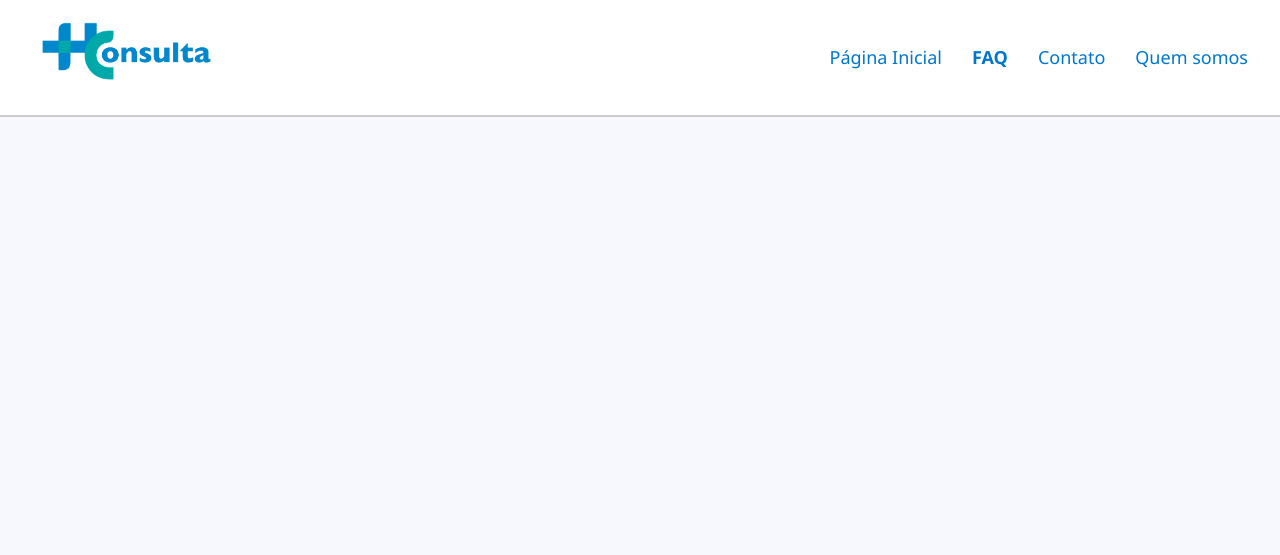
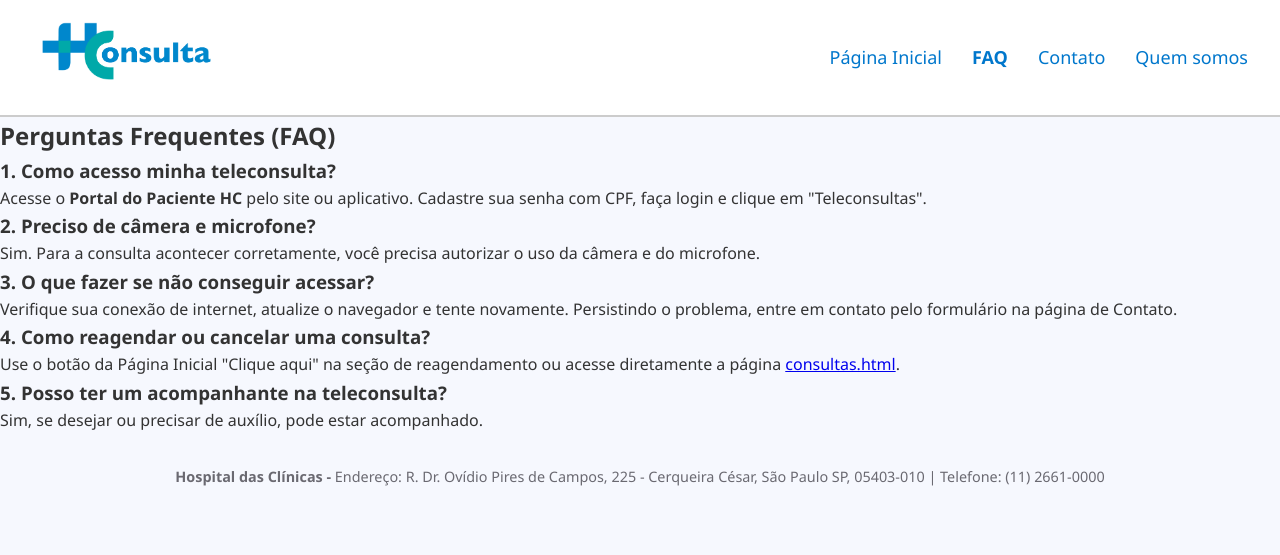
Before and after one commit to HC-Challenge-Sprint1/hc-html-interface, a plain HTML site: page faq.html in a window 1280 px wide. Drawn offline with Linux system fonts and the light colour scheme.

Commit message:
Adicionado o conteúdo da página FAQ

```diff
--- a/faq.html
+++ b/faq.html
@@ -20,5 +20,32 @@
         </nav>
     </header>
 
+ <section class="faq">
+        <h2>Perguntas Frequentes (FAQ)</h2>
+        <div class="faq-item">
+            <h3>1. Como acesso minha teleconsulta?</h3>
+            <p>Acesse o <b>Portal do Paciente HC</b> pelo site ou aplicativo. Cadastre sua senha com CPF, faça login e clique em "Teleconsultas".</p>
+        </div>
+        <div class="faq-item">
+            <h3>2. Preciso de câmera e microfone?</h3>
+            <p>Sim. Para a consulta acontecer corretamente, você precisa autorizar o uso da câmera e do microfone.</p>
+        </div>
+        <div class="faq-item">
+            <h3>3. O que fazer se não conseguir acessar?</h3>
+            <p>Verifique sua conexão de internet, atualize o navegador e tente novamente. Persistindo o problema, entre em contato pelo formulário na página de Contato.</p>
+        </div>
+        <div class="faq-item">
+            <h3>4. Como reagendar ou cancelar uma consulta?</h3>
+            <p>Use o botão da Página Inicial "Clique aqui" na seção de reagendamento ou acesse diretamente a página <a href="consultas.html">consultas.html</a>.</p>
+        </div>
+        <div class="faq-item">
+            <h3>5. Posso ter um acompanhante na teleconsulta?</h3>
+            <p>Sim, se desejar ou precisar de auxílio, pode estar acompanhado.</p>
+        </div>
+    </section>
+
+    <footer>
+        <b>Hospital das Clínicas -</b> Endereço: R. Dr. Ovídio Pires de Campos, 225 - Cerqueira César, São Paulo  SP, 05403-010  |  Telefone: (11) 2661-0000
+    </footer>
 </body>
 </html>
```
Also changed, not shown: consultas.html (+12 -1 lines), index.html (+1 -1 lines).
